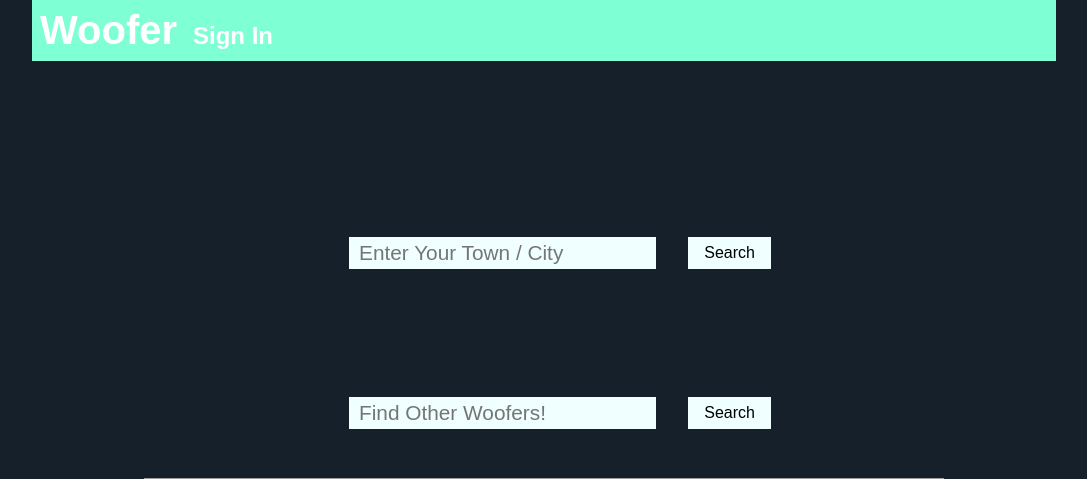
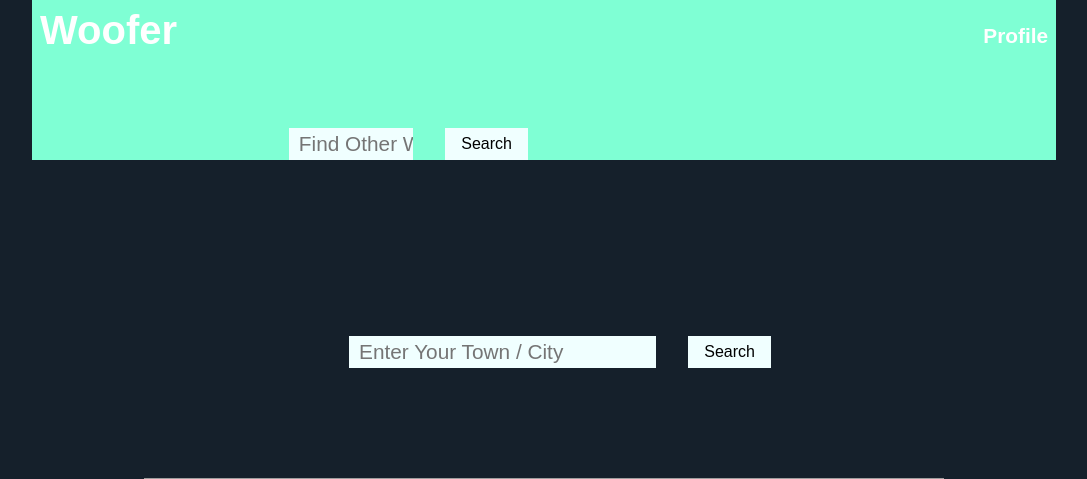
Before and after one commit to ThaGrza/Woofer, a React (Create React App) app in the folder frontend/: page / in a window 1280 px wide. Shown: the top 479 px of the page, without its empty margins (96-1183 px from the left). Built offline with nearby package versions, Linux system fonts and the light colour scheme; grey boxes are pictures that could not be loaded.

Commit message:
created page layouts / routing

```diff
--- a/frontend/src/components/navbar/Navbar.css
+++ b/frontend/src/components/navbar/Navbar.css
@@ -2,6 +2,8 @@
   background-color: aquamarine;
   margin-bottom: 11rem;
   display: flex;
+  contain: content;
+  justify-content: baseline;
 }
 
 .nav-link {
@@ -10,13 +12,16 @@
   padding: 0.5rem;
   text-decoration: none;
   color: white;
-  align-self: baseline;
+  font-size: 1.3rem;
 }
 
 .title {
   font-size: 2.5rem;
   padding: 0;
 }
-.login {
-  font-size: 1.5rem;
+
+.sub-item {
+  position: fixed;
+  right: 0;
+  padding-top: 1.5rem;
 }
--- a/frontend/src/components/navbar/Navbar.tsx
+++ b/frontend/src/components/navbar/Navbar.tsx
@@ -4,15 +4,22 @@ import SearchUser from "../searchUser/SearchUser";
 import "./Navbar.css";
 
 function Navbar() {
-  let loggedIn = false;
+  let loggedIn = true;
   return (
     <div className="nav-container">
       <Link to="/" className="nav-link">
         <h1 className="title">Woofer</h1>
       </Link>
-      <Link to="/profile" className="nav-link login">
-        {loggedIn ? "Profile" : "Sign In"}
-      </Link>
+      <SearchUser />
+      {loggedIn ? (
+        <Link to="/profile" className="nav-link sub-item">
+          Profile
+        </Link>
+      ) : (
+        <Link to="/login" className="nav-link sub-item">
+          Login
+        </Link>
+      )}
     </div>
   );
 }
--- a/frontend/src/index.tsx
+++ b/frontend/src/index.tsx
@@ -3,6 +3,11 @@ import ReactDOM from "react-dom/client";
 import { BrowserRouter, Routes, Route } from "react-router-dom";
 import Homepage from "./pages/Homepage/Homepage";
 import ProfilePage from "./pages/ProfilePage/ProfilePage";
+import WelcomePage from "./pages/WelcomePage/WelcomePage";
+import LoginPage from "./pages/LoginPage/LoginPage";
+import SignUpPage from "./pages/SignUpPage/SignUpPage";
+import SettingsPage from "./pages/SettingsPage/SettingsPage";
+import NotFoundPage from "./pages/NotFoundPage/NotFoundPage";
 import "./index.css";
 import App from "./App";
 const root = ReactDOM.createRoot(
@@ -12,8 +17,13 @@ root.render(
   <BrowserRouter>
     <Routes>
       <Route path="/" element={<App />} />
+      <Route path="/welcome" element={<WelcomePage />} />
+      <Route path="/login" element={<LoginPage />} />
+      <Route path="/signup" element={<SignUpPage />} />
       <Route path="/homepage" element={<Homepage />} />
       <Route path="/profile" element={<ProfilePage />} />
+      <Route path="/settings" element={<SettingsPage />} />
+      <Route path="/404NotFound" element={<NotFoundPage />} />
     </Routes>
   </BrowserRouter>
 );
--- a/frontend/src/pages/Homepage/Homepage.tsx
+++ b/frontend/src/pages/Homepage/Homepage.tsx
@@ -10,7 +10,6 @@ export default function Homepage(props: any) {
     <div className="homepage-container">
       <Navbar />
       <SearchParks />
-      <SearchUser />
       <Footer />
     </div>
   );
--- /dev/null
+++ b/frontend/src/pages/LoginPage/LoginPage.css
@@ -0,0 +1,4 @@
+.loginPage-container {
+  margin: auto;
+  width: 80%;
+}
--- /dev/null
+++ b/frontend/src/pages/LoginPage/LoginPage.tsx
@@ -0,0 +1,12 @@
+import React from "react";
+import Login from "../../components/login/Login";
+
+const LoginPage = () => {
+  return (
+    <div className="loginPage-container">
+      <Login />
+    </div>
+  );
+};
+
+export default LoginPage;
--- /dev/null
+++ b/frontend/src/pages/NotFoundPage/NotFoundPage.css
@@ -0,0 +1,4 @@
+.notFound-container {
+  width: 80%;
+  margin: auto;
+}
--- /dev/null
+++ b/frontend/src/pages/NotFoundPage/NotFoundPage.tsx
@@ -0,0 +1,12 @@
+import React from "react";
+import "./NotFoundPage.css";
+
+const NotFoundPage = () => {
+  return (
+    <div className="notFound-container">
+      <h4>Page Not Found So Sorry</h4>
+    </div>
+  );
+};
+
+export default NotFoundPage;
--- /dev/null
+++ b/frontend/src/pages/SettingsPage/SettingsPage.css
@@ -0,0 +1,4 @@
+.settingsPage-container {
+  width: 80%;
+  margin: auto;
+}
--- /dev/null
+++ b/frontend/src/pages/SettingsPage/SettingsPage.tsx
@@ -0,0 +1,12 @@
+import React from "react";
+import "./SettingsPage.css";
+
+const SettingsPage = () => {
+  return (
+    <div className="settingsPage-container">
+      <p>user account settings</p>
+    </div>
+  );
+};
+
+export default SettingsPage;
--- /dev/null
+++ b/frontend/src/pages/SignUpPage/SignUpPage.css
@@ -0,0 +1,4 @@
+.signUpPage-container {
+  width: 80%;
+  margin: auto;
+}
--- /dev/null
+++ b/frontend/src/pages/SignUpPage/SignUpPage.tsx
@@ -0,0 +1,11 @@
+import React from "react";
+import "./SignUpPage.css";
+
+const SignUpPage = () => {
+  return (
+    <div className="signUpPage-container">
+      <p>add sign up component</p>
+    </div>
+  );
+};
+export default SignUpPage;
```
